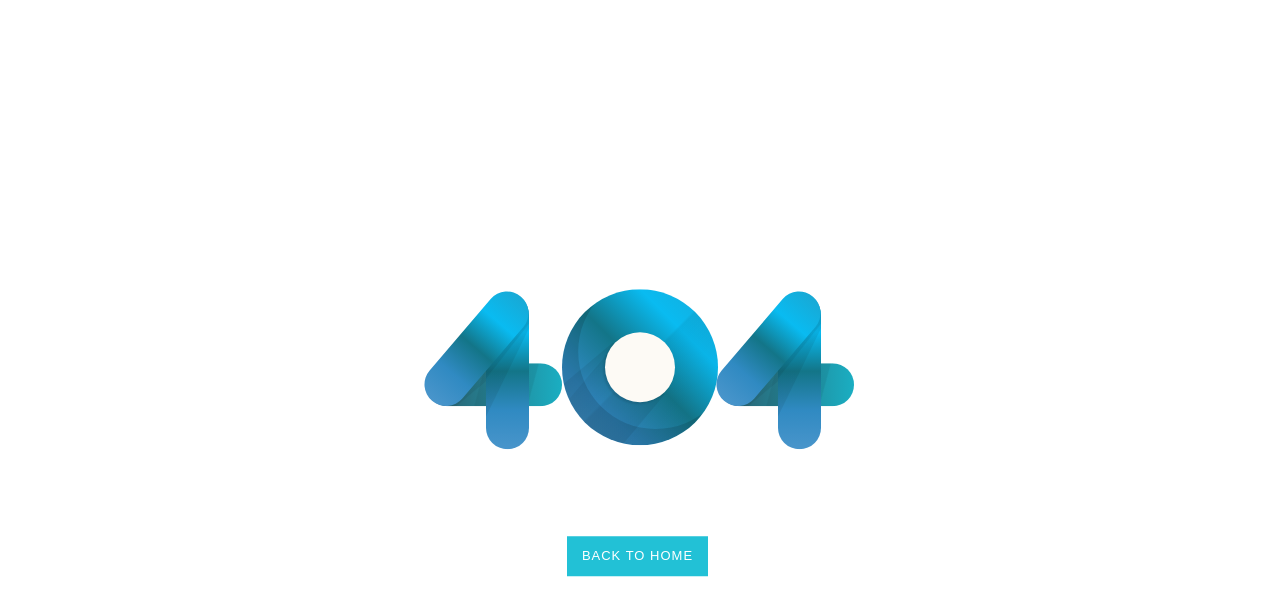
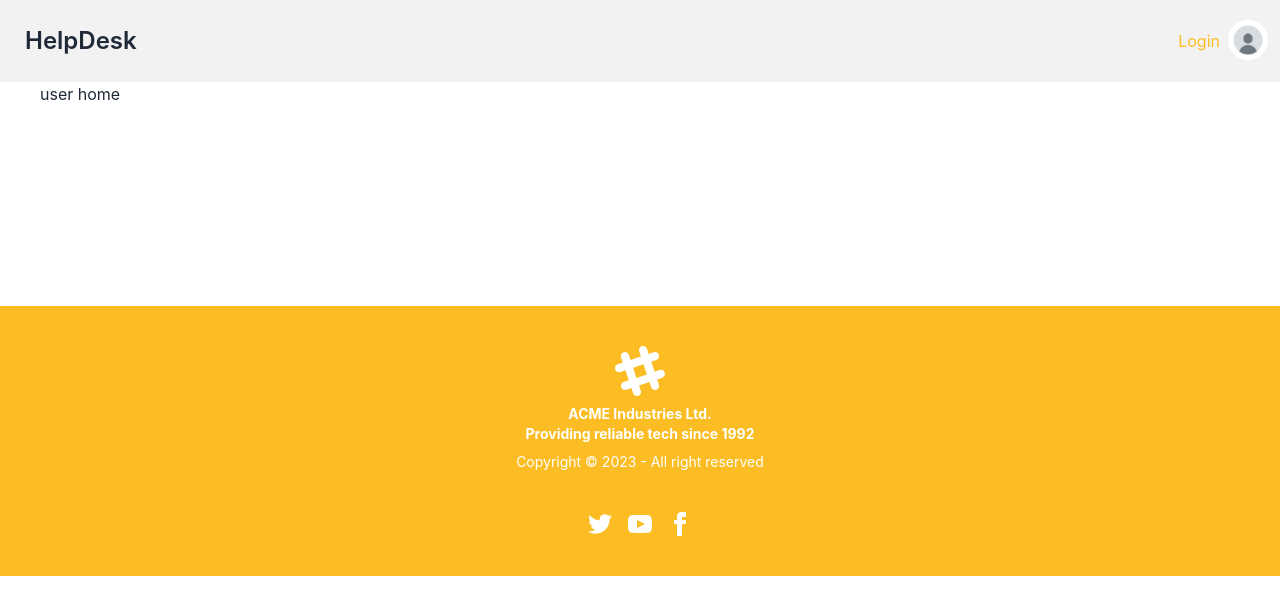
Before and after one commit to oddakussa12/helpdesk-frontend, a React (Create React App) app: page /home in a window 1280 px wide. Shown: the top 616 px of the page. Built offline with nearby package versions, Linux system fonts and the light colour scheme; no server answers.

Commit message:
End user pages

```diff
--- a/src/App.js
+++ b/src/App.js
@@ -2,6 +2,10 @@ import './App.css';
 import { Route, Routes } from "react-router-dom";
 import PersistLogin from "./Auth/components/PersistLogin";
 import RequireAuth from "./middleware/RequireAuth";
+
+// end user routes
+import UserHome from './EndUser/Pages/UserHome';
+import CreateTicket from './EndUser/Pages/CreateTicket';
 
 // public routes
 import WorldLayout from './World/Layouts/WorldLayout';
@@ -26,18 +30,19 @@ function App() {
         <Route element={<PersistLogin />}>
 
           {/*  merchant/consumers routes */}
-          {/* <Route element={<RequireAuth allowedRoles={[ROLES.USER]} />}>
-            <Route path="/user" element={<MerchantLayout />}>
-              <Route path="" element={<MerchantHome />} />
-              <Route path="profile" element={<Profile />} />
+          <Route>
+            <Route path="/home" element={<WorldLayout />}>
+              <Route path="" element={<UserHome />} />
+              <Route path="create-ticket" element={<CreateTicket />} />
+              {/* <Route path="profile" element={<Profile />} />
               <Route path="faqs" element={<Profile />} />
               <Route path="payment" element={<PaymentTab />}>
                 <Route index element={<ChoosePayment />} />
                 <Route path="choose-payment" element={<ChoosePayment />}/>
                 <Route path="payment-confirmation" element={<PaymentConfirmation />}/>
-              </Route>
+              </Route> */}
             </Route>
-          </Route> */}
+          </Route>
         </Route>
 
         {/* common public routes */}
--- /dev/null
+++ b/src/EndUser/Pages/CreateTicket.jsx
@@ -0,0 +1,11 @@
+import React from 'react'
+
+const CreateTicket = () => {
+  return (
+    <div>
+      <p>Create ticket</p>
+    </div>
+  )
+}
+
+export default CreateTicket
--- /dev/null
+++ b/src/EndUser/Pages/UserHome.jsx
@@ -0,0 +1,11 @@
+import React from 'react'
+
+const UserHome = () => {
+  return (
+    <div>
+      <p>user home</p>
+    </div>
+  )
+}
+
+export default UserHome
--- a/src/World/Components/Login.jsx
+++ b/src/World/Components/Login.jsx
@@ -1,8 +1,9 @@
-import React from 'react'
+import { Link } from "react-router-dom"
 
 const Login = () => {
     return (
-        <div className="card lg:card-side bg-base-100 shadow-xl">
+        <div className="card lg:card-side bg-base-100 shadow-xl"
+            style={{verticalAlign:'center'}}>
             <figure><img src="/login-image.png" alt="Album" /></figure>
             <div className="card-body">
                 <h2 className="card-title">Login to your account</h2>
@@ -20,8 +21,8 @@ const Login = () => {
                         <input type="text" placeholder="Type password" className="input input-bordered w-full max-w-xs" />
                     </div>
                     <div className="card-actions justify-center">
-                    <button className="btn btn-warning mt-10"
-                        style={{width:'100px', borderRadius:'2px'}}>Login</button>
+                    <Link className="btn btn-warning mt-10" to="/home"
+                        style={{width:'100px', borderRadius:'2px'}}>Login</Link>
                 </div>
                 </form>
             </div>
--- a/src/World/Components/NavBar.jsx
+++ b/src/World/Components/NavBar.jsx
@@ -103,6 +103,25 @@ const NavBar = () => {
                         </li>
                     </ul>
                 </div>
+                <div className="flex-none gap-2">
+                    <div className="dropdown dropdown-end">
+                        <label tabIndex={0} className="btn btn-ghost btn-circle avatar">
+                            <div className="w-10 rounded-full">
+                                <img src="/default-avatar.png" />
+                            </div>
+                        </label>
+                        <ul tabIndex={0} className="mt-3 p-2 shadow menu menu-compact dropdown-content bg-base-100 rounded-box w-52">
+                            <li>
+                                <a className="justify-between">
+                                    Profile
+                                    <span className="badge">New</span>
+                                </a>
+                            </li>
+                            <li><a>Settings</a></li>
+                            <li><a>Logout</a></li>
+                        </ul>
+                    </div>
+                </div>
             </div>
         </div>
     )
--- a/src/World/Pages/WorldHome.jsx
+++ b/src/World/Pages/WorldHome.jsx
@@ -19,14 +19,14 @@ const WorldHome = () => {
                     <div className="flex flex-col w-full lg:flex-row">
                         <div className="grid flex-grow h-32 card bg-base-300 rounded-box place-items-center"
                             style={{ height: "200px", maxWidth: "50%", padding: '30px' }}>
-                            <Link to="faqs">Checkout frequently asked question that might help you with your issues</Link>
-                            <button className="btn btn-warning" style={{ width: "100%" }} >Go To FAQs</button>
+                            <p>Checkout frequently asked question that might help you with your issues</p>
+                            <Link to="faqs" className="btn btn-warning" style={{ width: "100%" }} >Go To FAQs</Link>
                         </div>
                         <div className="divider lg:divider-horizontal"></div>
                         <div className="grid flex-grow h-32 card bg-base-300 rounded-box place-items-center"
                             style={{ height: "200px", maxWidth: '50%', padding: '30px' }}>
                             <p>Please create your ticket to get support for your issues</p>
-                            <Link to="create-ticket" className="btn btn-warning" style={{ width: "100%" }} >Create Ticket</Link>
+                            <Link to="/home/create-ticket" className="btn btn-warning" style={{ width: "100%" }} >Create Ticket</Link>
                         </div>
                     </div>
                 </div>
```
Also changed, not shown: public/default-avatar.png (added).
